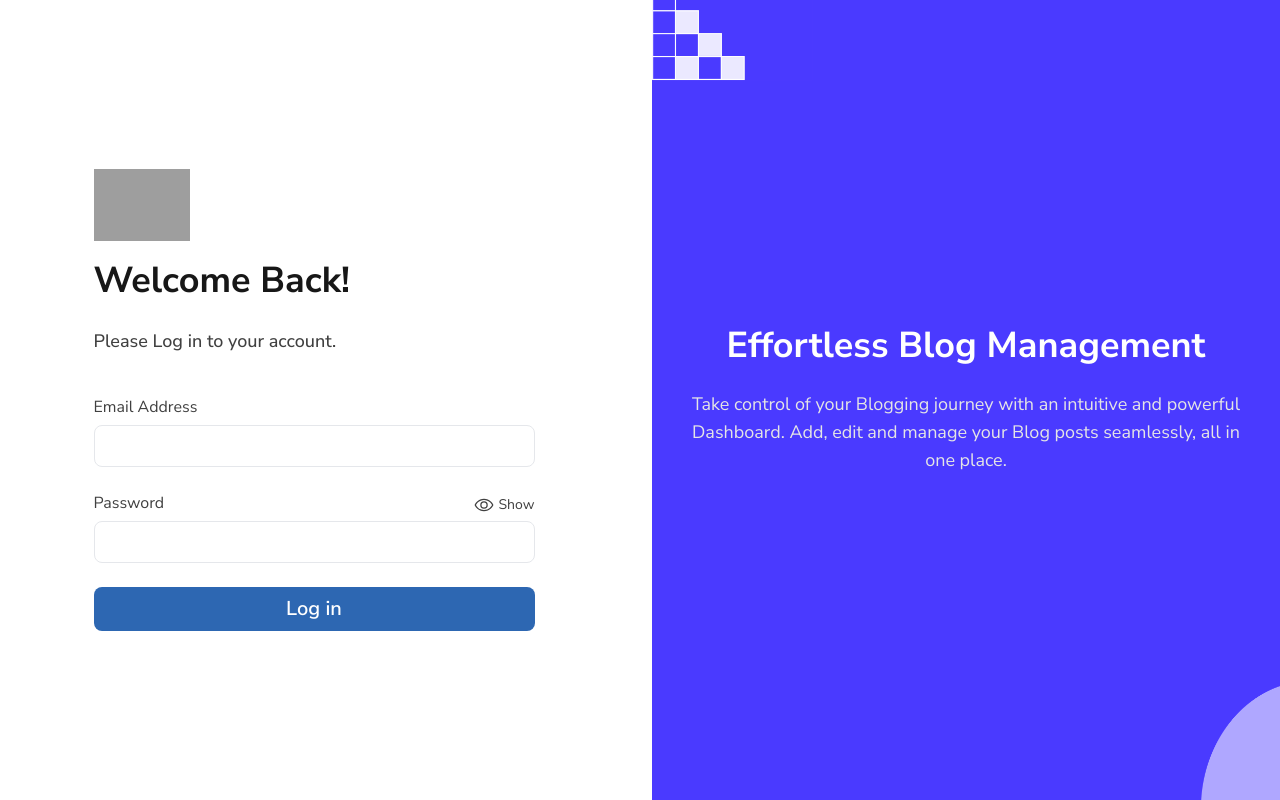
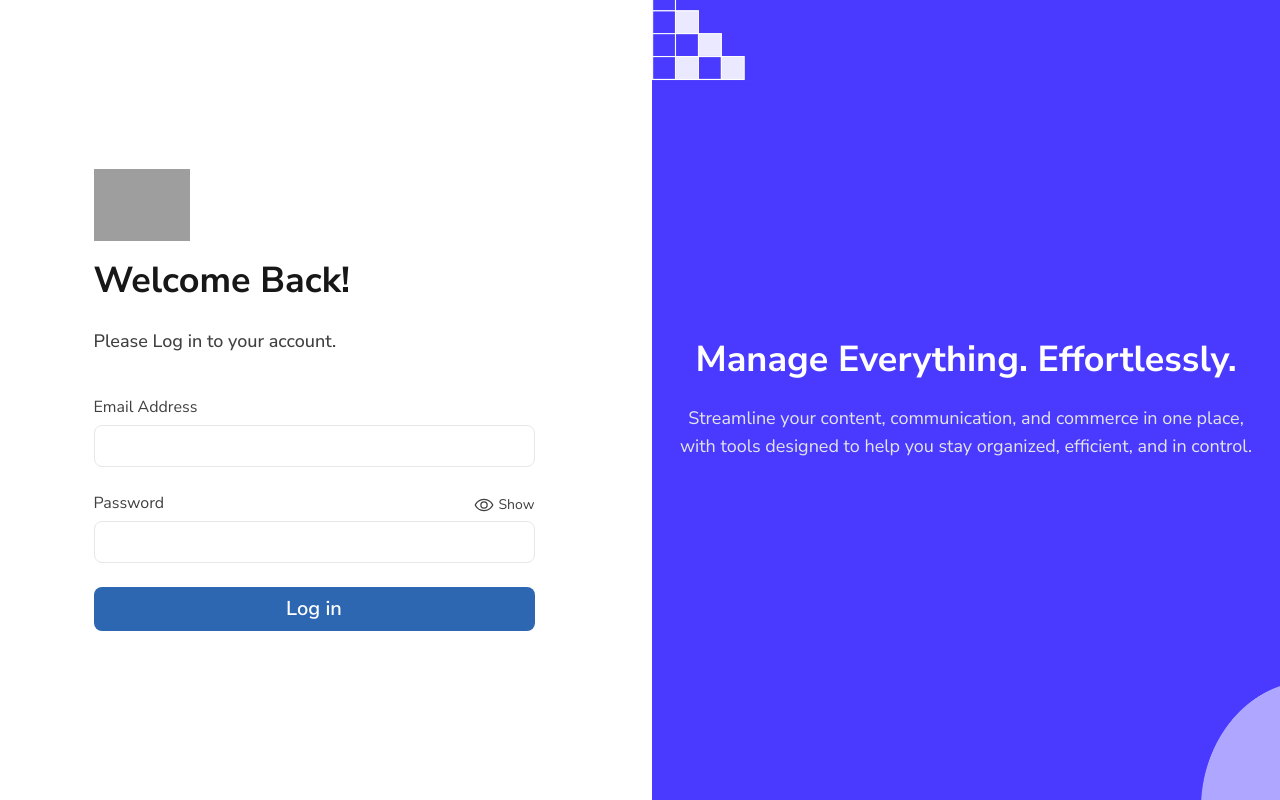
Before and after one commit to NashedShahRoni22/bfin-blog-panel, a React (Vite) app: page / in a window 1280 px wide. Built offline with nearby package versions, Linux system fonts and the light colour scheme; no server answers; grey boxes are pictures that could not be loaded.

Commit message:
bug Fix: Updated the login content

```diff
--- a/src/Pages/Login/Login.jsx
+++ b/src/Pages/Login/Login.jsx
@@ -46,13 +46,13 @@ export default function Login() {
   return (
     <section className="flex min-h-screen flex-col justify-center font-nunito-sans md:mx-auto md:flex-row lg:gap-x-6">
       {/* Login Form Container */}
-      <div className="flex flex-col justify-center items-center p-5 text-neutral-900 md:w-1/2">
+      <div className="flex flex-col items-center justify-center p-5 text-neutral-900 md:w-1/2">
         <form
           onSubmit={handleSubmit}
-          className="mx-auto w-full flex flex-1 flex-col justify-center md:w-3/4"
+          className="mx-auto flex w-full flex-1 flex-col justify-center md:w-3/4"
         >
           <img src={bfinitLogo} alt="bfinit logo" className="w-24" />
-          <h1 className="text-center text-4xl font-bold md:text-left my-5">
+          <h1 className="my-5 text-center text-4xl font-bold md:text-left">
             Welcome Back!
           </h1>
           <p className="mb-10 mt-1.5 text-center text-lg font-medium text-neutral-700 md:text-left">
@@ -102,9 +102,12 @@ export default function Login() {
           <button
             type="submit"
             disabled={loading}
-            className={`w-full flex items-center justify-center gap-2 rounded-lg px-4 py-2 text-xl font-semibold text-white ${loading ? "bg-primary/70" : "bg-primary"}`}
+            className={`flex w-full items-center justify-center gap-2 rounded-lg px-4 py-2 text-xl font-semibold text-white ${loading ? "bg-primary/70" : "bg-primary"}`}
           >
-            Log in {loading && <LiaSpinnerSolid className="animate-spin text-2xl text-white" />}
+            Log in{" "}
+            {loading && (
+              <LiaSpinnerSolid className="animate-spin text-2xl text-white" />
+            )}
           </button>
         </form>
       </div>
@@ -112,12 +115,16 @@ export default function Login() {
       {/* Right Side Banner Container */}
       <div className="relative hidden h-screen max-h-[1080px] w-full flex-col items-center justify-center overflow-hidden bg-[#4a3aff] px-5 md:flex md:w-1/2">
         <h2 className="text-center text-4xl font-bold text-white">
-          Effortless Blog Management
+          {/* Effortless Blog Management */}
+          Manage Everything. Effortlessly.
         </h2>
         <p className="mt-6 max-w-xl text-center text-lg text-neutral-200">
-          Take control of your Blogging journey with an intuitive and powerful
+          {/* Take control of your Blogging journey with an intuitive and powerful
           Dashboard. Add, edit and manage your Blog posts seamlessly, all in one
-          place.
+          place. */}
+          Streamline your content, communication, and commerce in one place,
+          with tools designed to help you stay organized, efficient, and in
+          control.
         </p>
 
         <img
```
